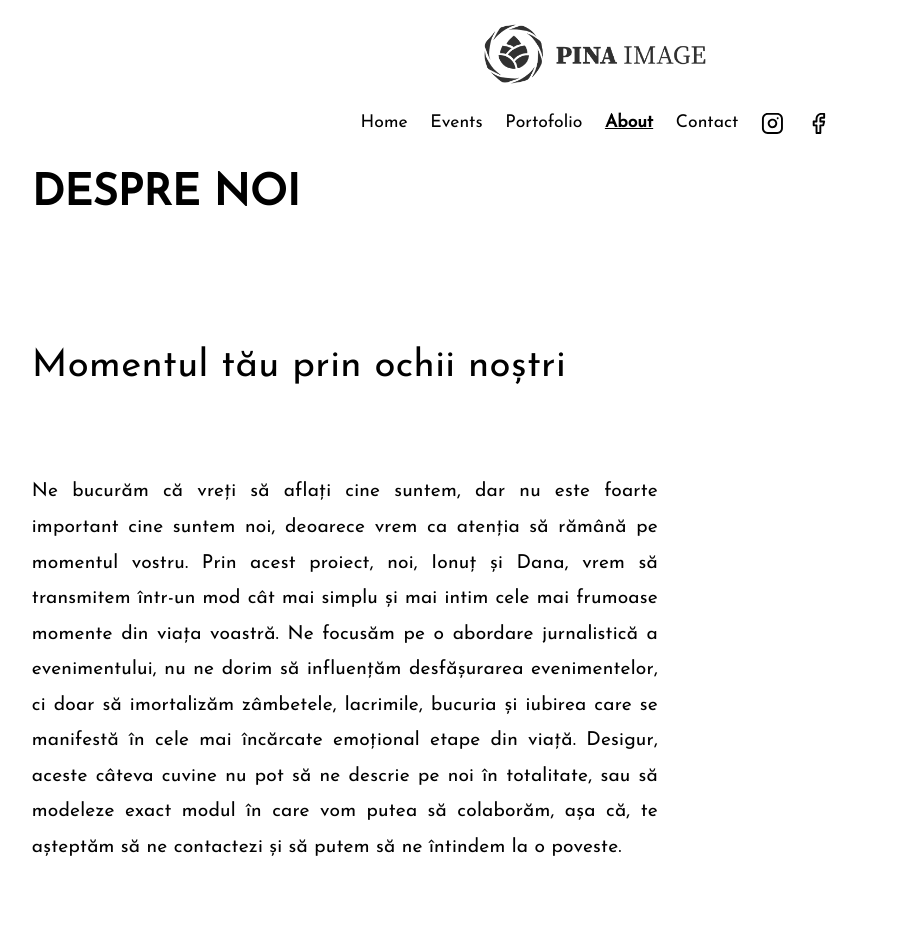
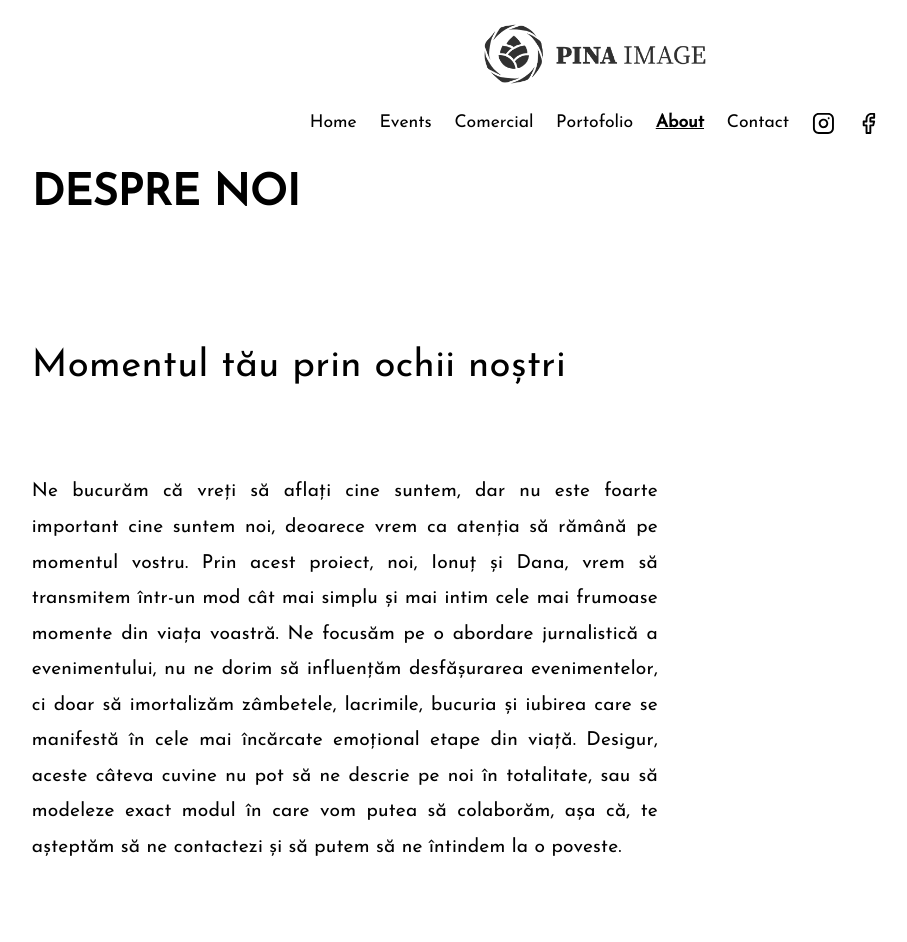
Before and after one commit to thirdless/pina.image, a Jekyll site: the page built from about.html, in a window 1280 px wide. Shown: the whole page, without its empty margins (45-952 px from the left). Built offline with Jekyll 4.4.1, drawn with Linux system fonts in a browser that asks for light colours.

Commit message:
Update header.html

```diff
--- a/_includes/header.html
+++ b/_includes/header.html
@@ -5,6 +5,7 @@
 <div class="menu">
     <a href="/"{% if page.type == 'home' %} class="current"{% endif %}>Home</a>
     <a href="/events"{% if page.type == 'events' or page.type == 'event-page' %} class="current"{% endif %}>Events</a>
+    <a href="/comercial"{% if page.type == 'comercial' or page.type == 'comercial-page' %} class="current"{% endif %}>Comercial</a>
     <a href="/travel"{% if page.type == 'photos' %} class="current"{% endif %}>Portofolio</a>
     <a href="/about"{% if page.type == 'about' %} class="current"{% endif %}>About</a>
     <a href="/contact"{% if page.type == 'contact' %} class="current"{% endif %}>Contact</a>
```
